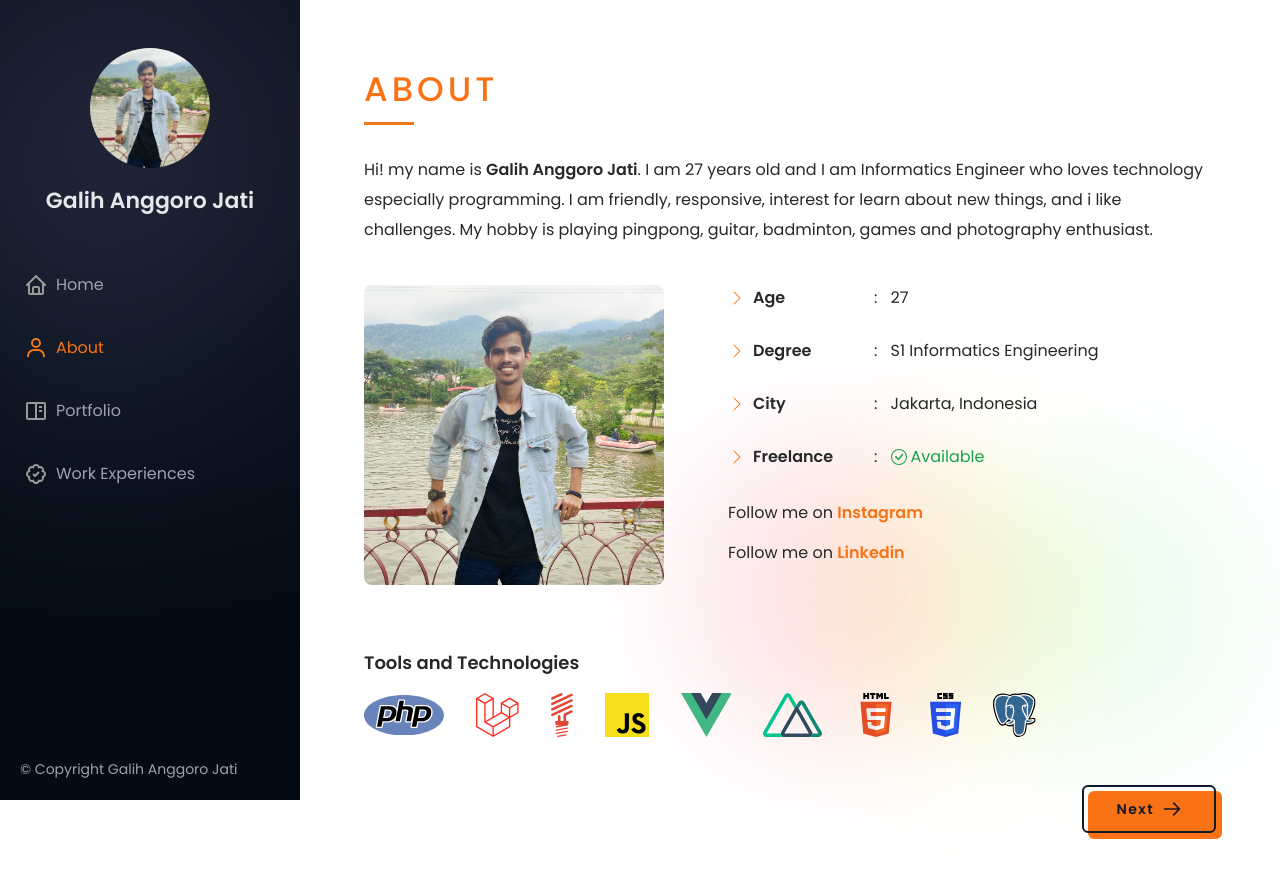
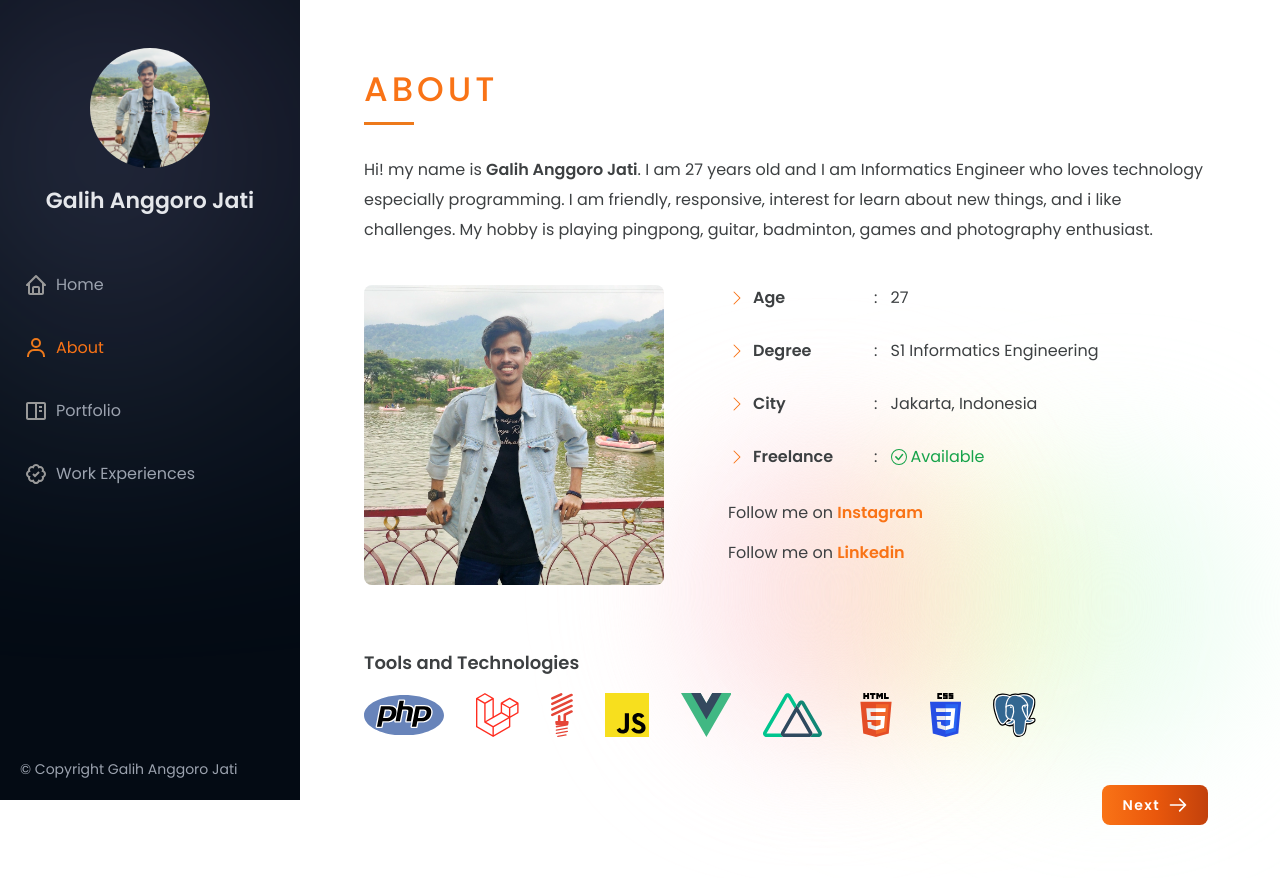
Before and after one commit to galeeh16/nuxt-profile-galih, a Nuxt app: page /about in a window 1280 px wide. Shown: the top 878 px of the page. Built offline with nearby package versions, Linux system fonts and the light colour scheme; what vue-easy-lightbox, vue-writer would draw is missing.

Commit message:
add button

```diff
--- a/assets/css/tailwind.css
+++ b/assets/css/tailwind.css
@@ -8,7 +8,7 @@ html,
 body {
     font-family: 'Poppins', sans-serif;
     font-size: 1rem;
-    color: #272829;
+    color: #3d4042;
 }
 
 ::selection {
--- a/components/ButtonNext.vue
+++ b/components/ButtonNext.vue
@@ -1,7 +1,7 @@
 <template>
-  <nuxt-link :to="props.to" class="group relative inline-block focus:outline-none active:outline-none">
+  <!-- <nuxt-link :to="props.to" class="group relative inline-block focus:outline-none active:outline-none">
     <span
-      class="absolute inset-0 translate-x-1.5 translate-y-1.5 bg-orange-500 transition-transform group-hover:translate-y-0 group-hover:translate-x-0 rounded-md"></span>
+      class="absolute inset-0  bg-orange-500 transition-transform group-hover:translate-y-0 group-hover:translate-x-0 rounded-md"></span>
     <span
       class="relative inline-flex items-center gap-2 border-2 border-current px-8 py-3 text-sm font-semibold tracking-widest text-gray-900 group-active:text-opacity-75 rounded-md">
       {{ $t(name) }}
@@ -9,15 +9,14 @@
         <path stroke-linecap="round" stroke-linejoin="round" stroke-width="2" d="M14 5l7 7m0 0l-7 7m7-7H3" />
       </svg>
     </span>
+  </nuxt-link> -->
+  <nuxt-link :to="props.to" type="button"
+    class="inline-flex items-center font-semibold tracking-widest gap-2 text-white bg-gradient-to-r from-orange-500 via-orange-600 to-orange-700 hover:bg-gradient-to-br focus:ring-4 focus:ring-orange-300 dark:focus:ring-orange-800 rounded-lg text-sm px-5 py-2.5 text-center mr-2 mb-2">
+    {{ $t(props.name) }}
+    <svg class="h-5 w-5" xmlns="http://www.w3.org/2000/svg" fill="none" viewBox="0 0 24 24" stroke="currentColor">
+      <path stroke-linecap="round" stroke-linejoin="round" stroke-width="2" d="M14 5l7 7m0 0l-7 7m7-7H3" />
+    </svg>
   </nuxt-link>
-
-  <!-- <a href="#_" class="relative p-0.5 inline-flex items-center justify-center font-bold overflow-hidden group rounded-md">
-    <span
-      class="w-full h-full bg-gradient-to-br from-[#ff8a05] via-[#ff5478] to-[#ff00c6] group-hover:from-[#ff00c6] group-hover:via-[#ff5478] group-hover:to-[#ff8a05] absolute"></span>
-    <span class="relative px-6 py-3 transition-all ease-out bg-gray-900 rounded-md group-hover:bg-opacity-0 duration-400">
-      <span class="relative text-white">Button Text</span>
-    </span>
-  </a> -->
 </template>
 
 <script setup>
--- a/pages/about.vue
+++ b/pages/about.vue
@@ -155,6 +155,8 @@
       <ButtonNext to="/portfolio" name="next" />
     </div>
 
+    <div class="mb-4" />
+
   </div>
 </template>
 
--- a/pages/portfolio.vue
+++ b/pages/portfolio.vue
@@ -46,6 +46,8 @@
       <div class="flex justify-start lg:justify-end mb-10 mt-3">
         <ButtonNext to="/work-experiences" name="next" />
       </div>
+
+      <div class="mb-4" />
     </ClientOnly>
 
   </div>
--- a/pages/work-experiences.vue
+++ b/pages/work-experiences.vue
@@ -7,7 +7,7 @@
     <ClientOnly>
       <div class="w-full">
         <div class="mb-4">
-          <h3 class="text-[26px] font-semibold mt-4">Professional Experiences</h3>
+          <h3 class="text-[26px] font-semibold mt-4 lg:mt-12">Professional Experiences</h3>
 
           <div class="flex gap-4 items-center mt-6 mb-4 overflow-x-auto pb-3">
             <button v-for="filter in filterButton" :key="filter.id" @click="filtered(filter.id)"
```
Lines whose indentation alone changed are shown as unchanged.
